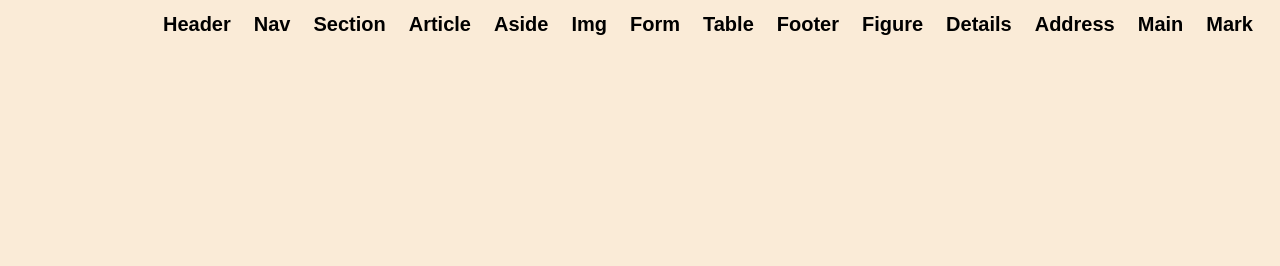
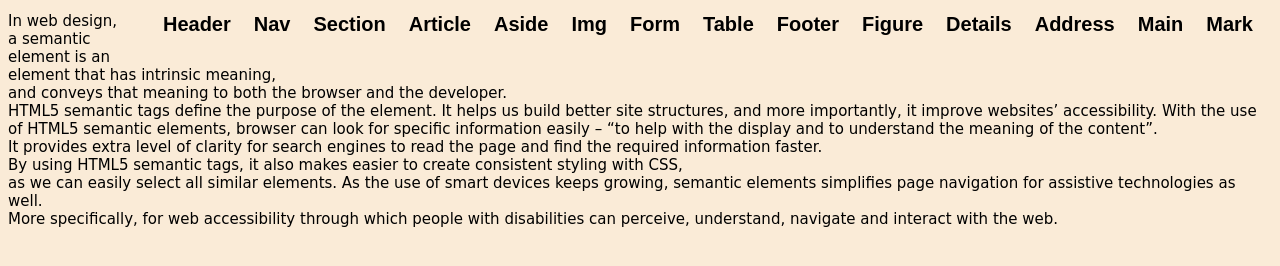
Before and after one commit to KKSankar/html-css-project, a plain HTML site: page index.html in a window 1280 px wide. Shown: the part 124-390 px from the top of the page. Drawn offline with Linux system fonts and the light colour scheme.

Commit message:
included section and aside tags

```diff
--- a/index.html
+++ b/index.html
@@ -32,6 +32,15 @@
         </ul>
       </nav>
 
+    <section>
+
+
+      <aside>
+       <p>  In web design, a semantic element is an element that has intrinsic meaning, <br>
+         and conveys that meaning to both the browser and the developer. <br> HTML5 semantic tags define the purpose of the element. It helps us build better site structures, and more importantly, it improve websites’ accessibility. With the use of HTML5 semantic elements, browser can look for specific information easily – “to help with the display and to understand the meaning of the content”. <br>It provides extra level of clarity for search engines to read the page and find the required information faster. <br> By using HTML5 semantic tags, it also makes easier to create consistent styling with CSS, <br> as we can easily select all similar elements. As the use of smart devices keeps growing, semantic elements simplifies page navigation for assistive technologies as well. <br> More specifically, for web accessibility through which people with disabilities can perceive, understand, navigate and interact with the web.<br> </p>
+      <aside>
+
+</section>
 
 
 
--- a/style.css
+++ b/style.css
@@ -38,3 +38,12 @@ nav ul li a:hover
 {
   color: brown;
 }
+
+body aside
+
+{
+    font-family: cursive;
+    font-size: 15px;
+    color: black;
+    borde
+}
```
